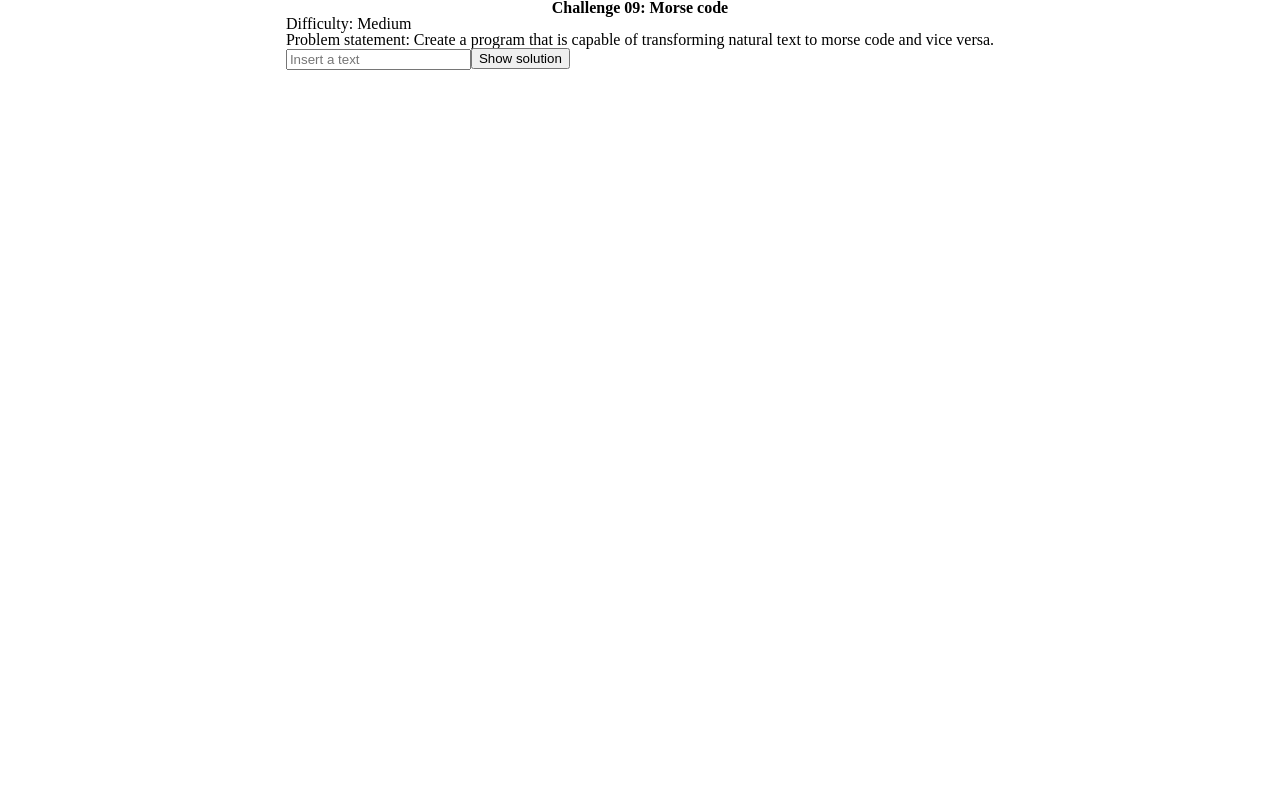
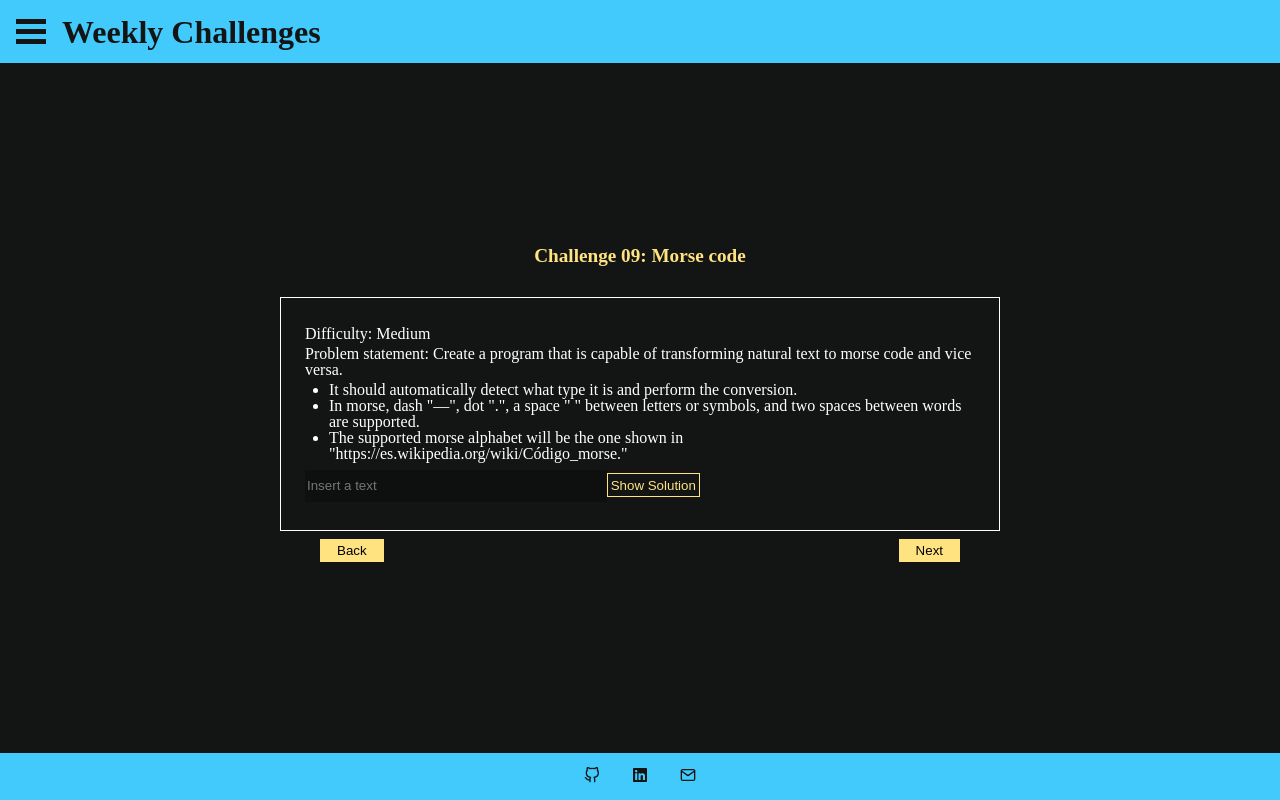
Before and after one commit to agusting19/Weekly-Challenges-v2, a Next.js app: page /Challenges/week09 in a window 1280 px wide. Built offline with nearby package versions, Linux system fonts and the light colour scheme.

Commit message:
Week09 solved

```diff
--- a/components/ButtonSolution/button.module.css
+++ b/components/ButtonSolution/button.module.css
@@ -1,5 +1,5 @@
 .button {
-  margin: 0.2rem 0;
+  margin: 0.25rem 0;
   padding: 0.2rem;
   color: #ffe381;
   background-color: #131515;
--- a/pages/Challenges/week04.jsx
+++ b/pages/Challenges/week04.jsx
@@ -17,8 +17,6 @@ const Week04 = () => {
     result: 0,
   });
   let inputs;
-
-  useEffect(() => {}, []);
 
   const changeModalState = () => {
     setShowModal(!showModal);
--- a/pages/Challenges/week06.jsx
+++ b/pages/Challenges/week06.jsx
@@ -43,6 +43,10 @@ const Week06 = () => {
             text string without using language functions that do it
             automatically.
           </p>
+          <p className={styles.statement__p}>
+            If we passed &quot;Hello world&quot; it would return &quot;dlroW
+            olleH&quot;
+          </p>
           <form
             onSubmit={(event) => {
               event.preventDefault();
--- a/pages/Challenges/week09.jsx
+++ b/pages/Challenges/week09.jsx
@@ -1,63 +1,148 @@
-// import { useState } from "react";
+import { useState } from "react";
+import {
+  Modal,
+  Layout,
+  ButtonSolution,
+  ButtonNextReturn,
+} from "../../components";
 import styles from "../../styles/challenges.module.css";
 
-// const morseCode = {
-//   A: ".-",
-//   B: "-...",
-//   C: "-.-.",
-//   D: "-..",
-//   E: ".",
-//   F: "..-.",
-//   G: "--.",
-//   H: "....",
-//   I: "..",
-//   J: ".---",
-//   K: "-.-",
-//   L: ".-..",
-//   M: "--",
-//   N: "-.",
-//   O: "---",
-//   P: ".--.",
-//   Q: "--.-",
-//   R: ".-.",
-//   S: "...",
-//   T: "-",
-//   U: "..-",
-//   W: ".--",
-//   X: "-..-",
-//   Y: "-.--",
-//   Z: "--..",
-// };
+const textToMorse = {
+  A: ".-",
+  B: "-...",
+  C: "-.-.",
+  D: "-..",
+  E: ".",
+  F: "..-.",
+  G: "--.",
+  H: "....",
+  I: "..",
+  J: ".---",
+  K: "-.-",
+  L: ".-..",
+  M: "--",
+  N: "-.",
+  O: "---",
+  P: ".--.",
+  Q: "--.-",
+  R: ".-.",
+  S: "...",
+  T: "-",
+  U: "..-",
+  W: ".--",
+  X: "-..-",
+  Y: "-.--",
+  Z: "--..",
+};
+
+let morseToText = {
+  ".-": "a",
+  "-...": "b",
+  "-.-.": "c",
+  "-..": "d",
+  ".": "e",
+  "..-.": "f",
+  "--.": "g",
+  "....": "h",
+  "..": "i",
+  ".---": "j",
+  "-.-": "k",
+  ".-..": "l",
+  "--": "m",
+  "-.": "n",
+  "---": "o",
+  ".--.": "p",
+  "--.-": "q",
+  ".-.": "r",
+  "...": "s",
+  "-": "t",
+  "..-": "u",
+  "...-": "v",
+  ".--": "w",
+  "-..-": "x",
+  "-.--": "y",
+  "--..": "z",
+  ".----": "1",
+  "..---": "2",
+  "...--": "3",
+  "....-": "4",
+  ".....": "5",
+  "-....": "6",
+  "--...": "7",
+  "---..": "8",
+  "----.": "9",
+  "-----": "0",
+};
 
 const Week09 = () => {
+  const [showModal, setShowModal] = useState(false);
+  const [input, setInput] = useState({
+    text: "",
+  });
+  const [message, setMessage] = useState("");
+
   const onChange = (e) => {
-    let words = e.target.name;
-
-    if (words[0].match("[a-zA-Z]+")) {
-      console.log("son letras");
-    } else {
-      console.log("es codigo morse");
-    }
-    // setInput({...input, [e.event.name]: e.target.name});
+    setInput({ ...input, [e.target.name]: e.target.value });
   };
 
-  const handleSubmit = () => {};
+  const handleSubmit = () => {
+    let inputArray;
+    let solutionString = " ";
+
+    if (input.text.indexOf("  ") === -1) {
+      inputArray = input.text.toUpperCase().split(" ");
+      inputArray.map((word) => {
+        for (let i = 0; i <= word.length - 1; i++) {
+          solutionString += textToMorse[word[i]] + "\xa0";
+        }
+        solutionString += "\xa0\xa0";
+      });
+    } else {
+      inputArray = input.text.split(" ");
+      console.log(inputArray);
+      inputArray.map((morse) => {
+        if (morse === "") return (solutionString += "\xa0");
+        solutionString += morseToText[morse];
+      });
+    }
+    setMessage(solutionString);
+  };
+
+  const changeModalState = () => {
+    setShowModal(!showModal);
+  };
 
   return (
-    <section className={styles.container}>
-      <h2>Challenge 09: Morse code</h2>
-      <div>
-        <p>Difficulty: Medium</p>
-        <p>
+    <Layout>
+      <div className={styles.container}>
+        <h2 className={styles.title}>Challenge 09: Morse code</h2>
+        <div className={styles.statement}>
+          <p className={styles.statement__p}>Difficulty: Medium</p>
+          <p className={styles.statement__p}>
             Problem statement: Create a program that is capable of transforming
             natural text to morse code and vice versa.
           </p>
+          <ul className={styles.statement__ul}>
+            <li>
+              It should automatically detect what type it is and perform the
+              conversion.
+            </li>
+            <li>
+              In morse, dash &quot;—&quot;, dot &quot;.&quot;, a space &quot;
+              &quot; between letters or symbols, and two spaces between words
+              are supported.
+            </li>
+            <li>
+              The supported morse alphabet will be the one shown in
+              &quot;https://es.wikipedia.org/wiki/Código_morse.&quot;
+            </li>
+          </ul>
           <form
             className={styles.form}
             onSubmit={(event) => {
               event.preventDefault();
               handleSubmit();
-            // changeModalState();
+              changeModalState();
             }}
           >
             <input
@@ -65,17 +150,26 @@ const Week09 = () => {
               name="text"
               placeholder="Insert a text"
               onChange={onChange}
+              className={styles.statement__form__input}
             />
-          <button>Show solution</button>
+            <ButtonSolution />
           </form>
         </div>
-    </section>
+        <div className={styles.buttons}>
+          <ButtonNextReturn link={"/Challenges/week08"} text={"Back"} />
+          <ButtonNextReturn link={"/"} text={"Next"} />
+        </div>
+        <Modal isOpen={showModal} closeModal={changeModalState}>
+          <div className={styles.modal__message}>{message}</div>
+        </Modal>
+      </div>
+    </Layout>
   );
 };
 
 export default Week09;
 
-//Enunciado: Crea un programa que sea capaz de transformar texto natural a código morse y viceversa.
-//Debe detectar automáticamente de qué tipo se trata y realizar la conversión.
-//En morse se soporta raya "—", punto ".", un espacio " " entre letras o símbolos y dos espacios entre palabras "  ".
-//El alfabeto morse soportado será el mostrado en https://es.wikipedia.org/wiki/Código_morse.
+// * Enunciado: Crea un programa que sea capaz de transformar texto natural a código morse y viceversa.
+// * - Debe detectar automáticamente de qué tipo se trata y realizar la conversión.
+// * - En morse se soporta raya "—", punto ".", un espacio " " entre letras o símbolos y dos espacios entre palabras "  ".
+// * - El alfabeto morse soportado será el mostrado en https://es.wikipedia.org/wiki/Código_morse.
--- a/styles/challenges.module.css
+++ b/styles/challenges.module.css
@@ -21,8 +21,9 @@
 
 .statement__p,
 .statement__ul,
-.statement__form__input {
-  margin: 0.5rem 0;
+.statement__form__input,
+.select {
+  margin: 0.25rem 0;
 }
 
 .statement__ul {
@@ -39,7 +40,6 @@
 .select {
   width: 45%;
   height: 2rem;
-  vertical-align: baseline;
   border: 0;
   outline: 0;
   color: #fff;
```
Also changed, not shown: pages/Challenges/week08.jsx (+5 -2 lines). Lines whose indentation alone changed are shown as unchanged.
